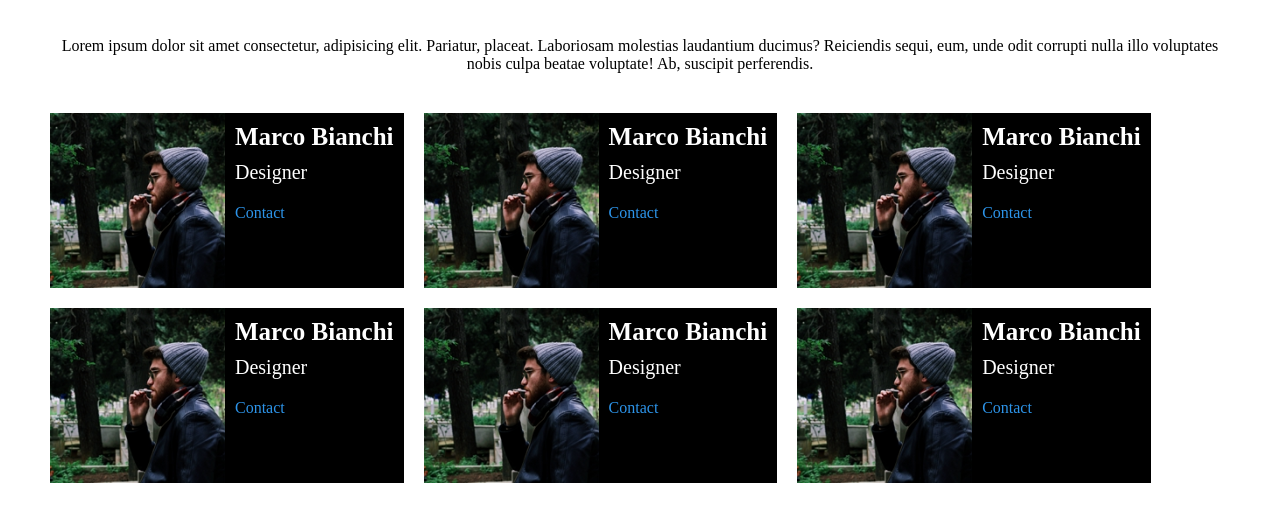
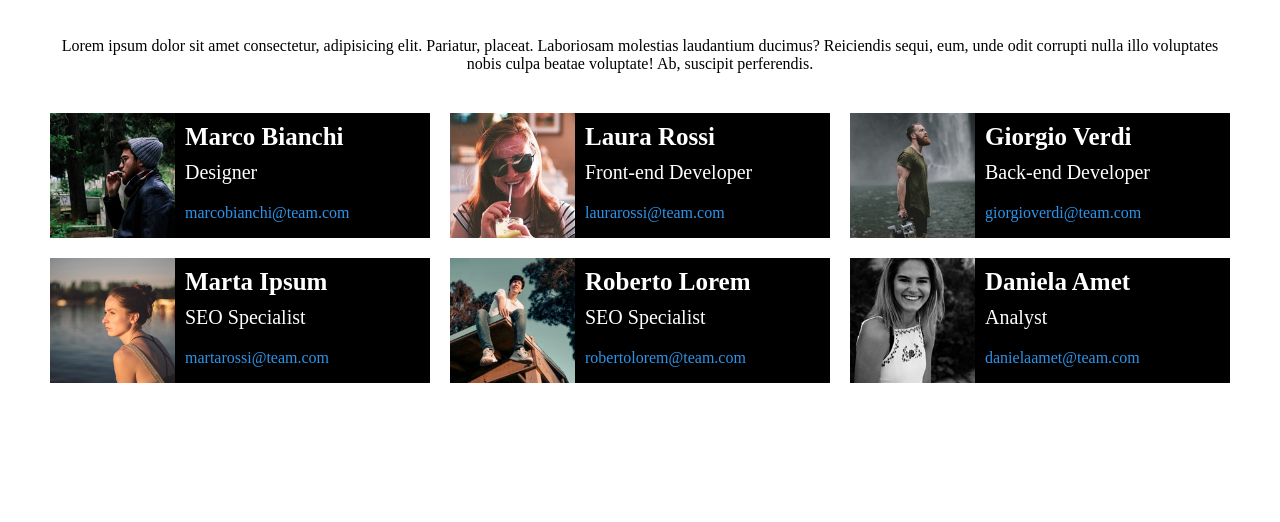
Before and after one commit to AndreaRispoli97/js-our-team, a plain HTML site: page index.html in a window 1280 px wide. Shown: the part 120-642 px from the top of the page. Drawn offline with Linux system fonts and the light colour scheme.

Commit message:
add: aggiunta parte js e fix nella parte css

```diff
--- a/index.html
+++ b/index.html
@@ -22,7 +22,7 @@
                 suscipit perferendis.</p>
         </div>
 
-        <section class="team">
+        <!-- <section class="team">
             <div>
                 <img src="img/male1.png" alt="Team Member 1" class="team-member-img">
             </div>
@@ -33,67 +33,7 @@
 
             </div>
 
-        </section>
-        <section class="team">
-            <div>
-                <img src="img/male1.png" alt="Team Member 1" class="team-member-img">
-            </div>
-            <div class="team-member">
-                <h2 class="team-member-name">Marco Bianchi</h2>
-                <p class="team-member-role">Designer</p>
-                <a href="#" class="team-member-email">Contact</a>
-
-            </div>
-
-        </section>
-        <section class="team">
-            <div>
-                <img src="img/male1.png" alt="Team Member 1" class="team-member-img">
-            </div>
-            <div class="team-member">
-                <h2 class="team-member-name">Marco Bianchi</h2>
-                <p class="team-member-role">Designer</p>
-                <a href="#" class="team-member-email">Contact</a>
-
-            </div>
-
-        </section>
-        <section class="team">
-            <div>
-                <img src="img/male1.png" alt="Team Member 1" class="team-member-img">
-            </div>
-            <div class="team-member">
-                <h2 class="team-member-name">Marco Bianchi</h2>
-                <p class="team-member-role">Designer</p>
-                <a href="#" class="team-member-email">Contact</a>
-
-            </div>
-
-        </section>
-        <section class="team">
-            <div>
-                <img src="img/male1.png" alt="Team Member 1" class="team-member-img">
-            </div>
-            <div class="team-member">
-                <h2 class="team-member-name">Marco Bianchi</h2>
-                <p class="team-member-role">Designer</p>
-                <a href="#" class="team-member-email">Contact</a>
-
-            </div>
-
-        </section>
-        <section class="team">
-            <div>
-                <img src="img/male1.png" alt="Team Member 1" class="team-member-img">
-            </div>
-            <div class="team-member">
-                <h2 class="team-member-name">Marco Bianchi</h2>
-                <p class="team-member-role">Designer</p>
-                <a href="#" class="team-member-email">Contact</a>
-
-            </div>
-
-        </section>
+        </section> -->
 
     </main>
 
--- a/script.js
+++ b/script.js
@@ -38,3 +38,33 @@ const teamMembers = [
 ];
 
 console.log('Andrea')
+
+//Andiamo a selezionare il container principale dove vogliamo inserire le card
+
+const teamContainer = document.querySelector('.container-main');
+
+//Creiamo una funzione con un ciclo forEach che andrà a prendere ogni dato dell'Array teamMembers
+
+teamMembers.forEach(function(member) {
+  //Andiamo a distrutturare l'oggetto per ogni membro che vogliamo estrarre
+  const {name, role, email, img} = member;
+  //Creiamo la card e andiamo a incollare la card precedentemente creata nell'html
+  //Usiamo ${} per inserire le variabili all'interno della stringa
+  const card = `
+    <section class="team">
+            <div>
+
+                <img src="${img}" alt="${name}" class="team-member-img">
+            </div>
+            <div class="team-member">
+                <h2 class="team-member-name">${name}</h2>
+                <p class="team-member-role">${role}</p>
+                <a href="#" class="team-member-email">${email}</a>
+
+            </div>
+
+        </section>
+  `;
+  //Andiamo ad inserire la card all'interno del container principale per poi stamparla nell'html
+  teamContainer.innerHTML += card;
+});
--- a/style.css
+++ b/style.css
@@ -28,7 +28,7 @@
   }
 
   .team{
-    /* width: calc(100% / 3); */
+    width: calc(100% / 3);
     padding: 10px;
     display: flex;
   }
@@ -37,6 +37,7 @@
     text-align: left;
     padding: 10px;
     background-color: black;
+    width: 320px;
   }
 
   .team-member-name{
@@ -58,5 +59,5 @@
 
   .team-member-img{
     float:left;
-    width: 175px;
+    width: 125px;
   }
```
